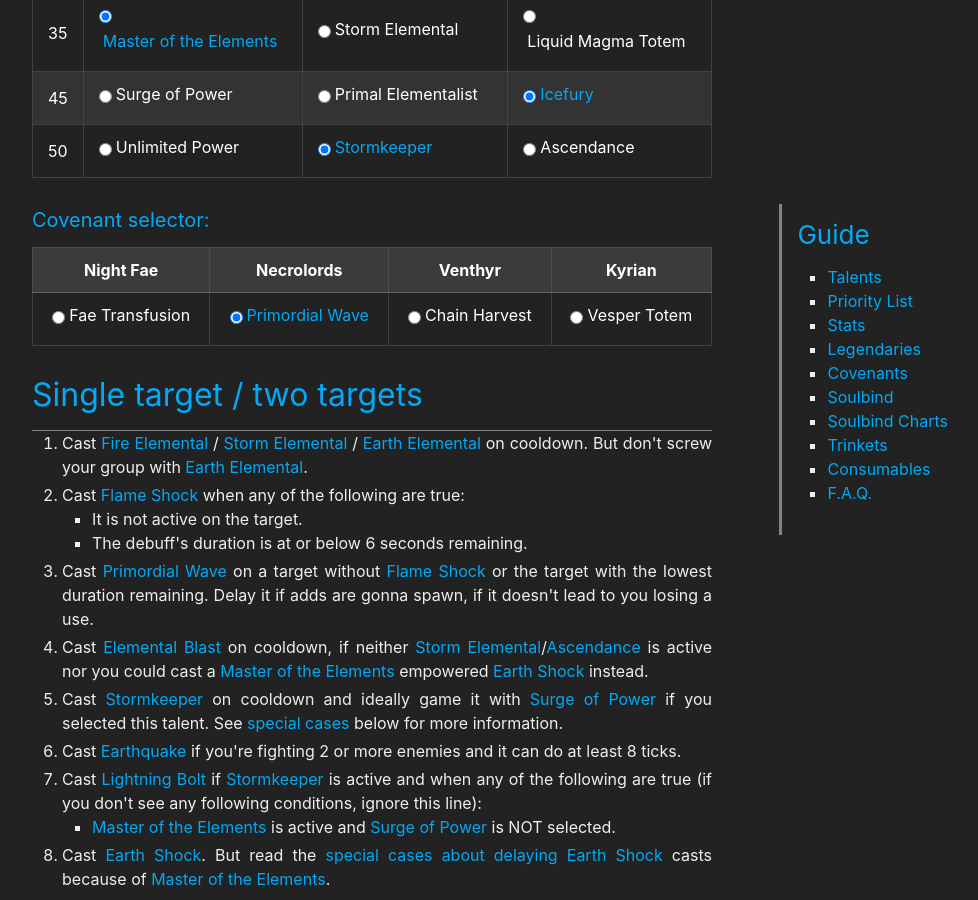
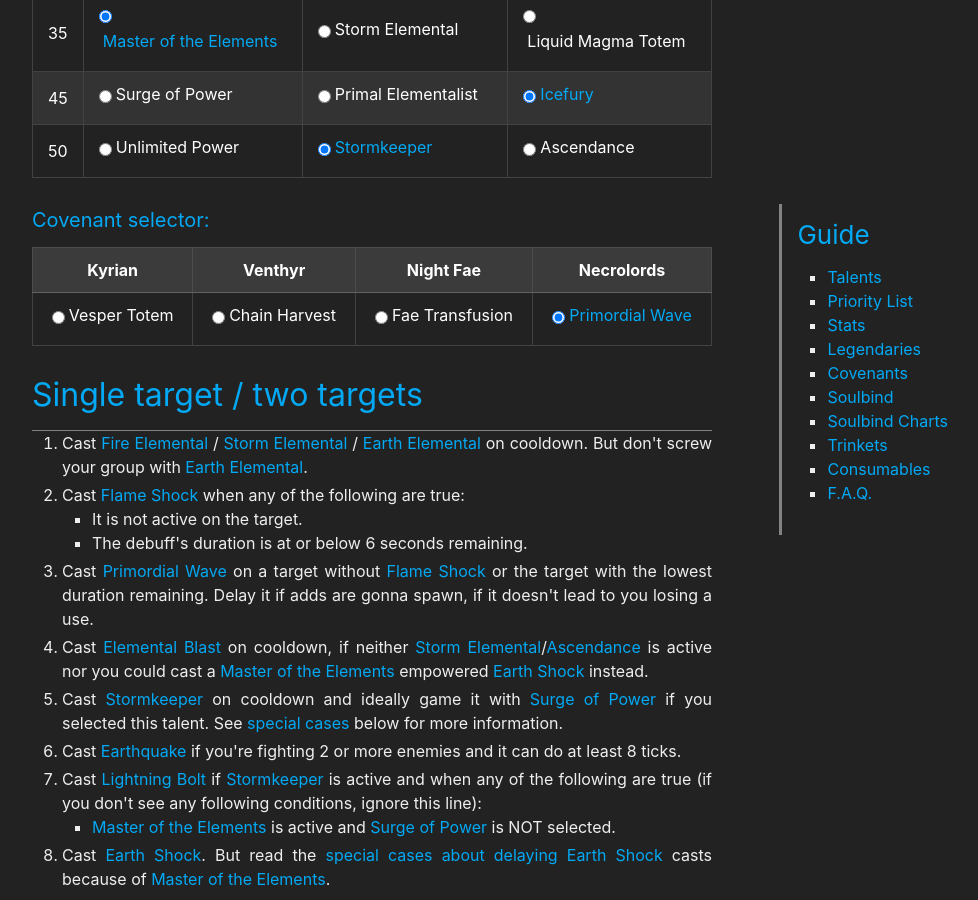
Before and after one commit to stormearthandlava/stormearthandlava.github.io, a Jekyll site: the page built from guide/general/priority_list.md, in a window 1280 px wide and 900 px high, scrolled down 966 px. Shown: the whole window, without its empty margins (268-1246 px from the left). Built offline with Jekyll 4.4.1, drawn with Linux system fonts in a browser that asks for light colours; a script that is not in the unit is left out.

Commit message:
streamline covenant order

```diff
--- a/guide/general/priority_list.md
+++ b/guide/general/priority_list.md
@@ -25,9 +25,9 @@ After reading the APL, please pay attention to the special mentions below, becau
 
 #### Covenant selector:
 
-Night Fae | Necrolords | Venthyr | Kyrian
+Kyrian | Venthyr | Night Fae | Necrolords
 :---: | :---: | :---: | :---:
-<input type="radio" id="ft-radio" name="cov" value="1" /><label for="ft-radio">Fae Transfusion</label> | <input type="radio" id="pw-radio" name="cov" value="2" checked/><label for="pw-radio">Primordial Wave</label> | <input type="radio" id="ch-radio" name="cov" value="3" /><label for="ch-radio">Chain Harvest</label> | <input type="radio" id="vt-radio" name="cov" value="4" /><label for="vt-radio">Vesper Totem</label>
+ <input type="radio" id="vt-radio" name="cov" value="4" /><label for="vt-radio">Vesper Totem</label> | <input type="radio" id="ch-radio" name="cov" value="3" /><label for="ch-radio">Chain Harvest</label> | <input type="radio" id="ft-radio" name="cov" value="1" /><label for="ft-radio">Fae Transfusion</label> | <input type="radio" id="pw-radio" name="cov" value="2" checked/><label for="pw-radio">Primordial Wave</label>
 
 
 ## Single target / two targets
```
